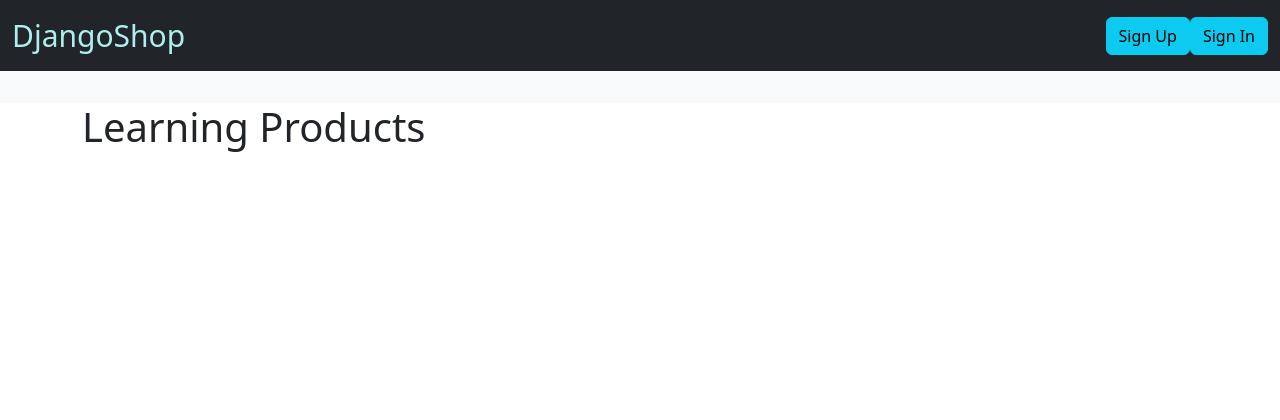
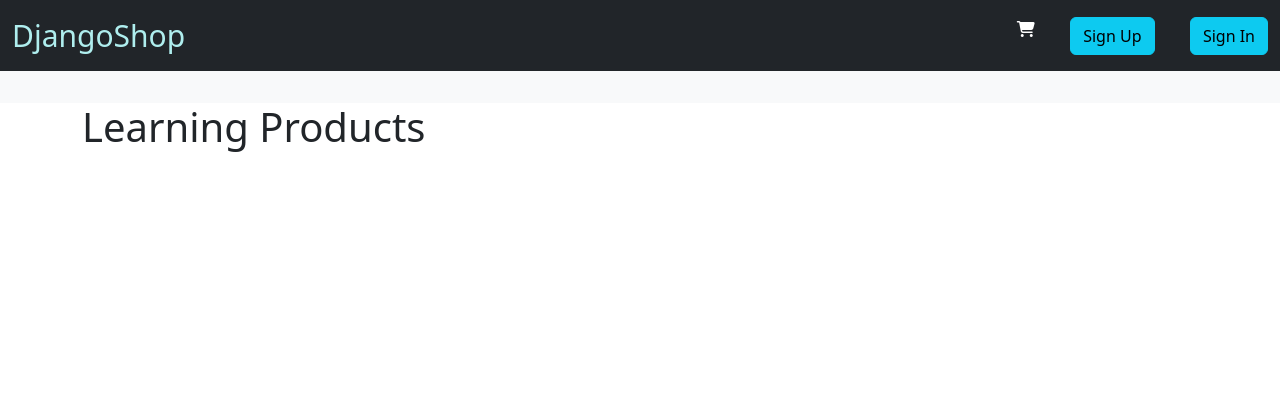
Before and after one commit to OleksandrTymchuk/django_store, a Django app: page / in a window 1280 px wide. Shown: the top 420 px of the page. Run offline with Django 4.2, Linux system fonts and the light colour scheme; data that the repository does not hold is empty; some libraries are stand-ins or nearby versions.

Commit message:
add cart pages

```diff
--- a/templates/base.html
+++ b/templates/base.html
@@ -16,10 +16,15 @@
         <button class="navbar-toggler" type="button" data-bs-toggle="collapse" data-bs-target="#navbarNav" aria-controls="navbarNav" aria-expanded="false" aria-label="Toggle navigation">
           <span class="navbar-toggler-icon"></span>
         </button>
-
       {% load menu_menuitems %}
         {% all_menu_items %}
         {% include 'menu_items_nav.html' %}
+            <div class="sign">
+                <div class="cart">
+                    <a href="{% url 'cart' %}">
+                        <i style="color: white;" class="fa-solid fa-cart-shopping"></i>
+                    </a>
+                </div>
             {% if request.user.is_authenticated %}
              <h3 class="user">{{ request.user.first_name }} {{ request.user.last_name }}</h3>
              <a type="button" class="btn btn-danger" href=" {% url 'logout' %}">Logout</a>
@@ -28,6 +33,7 @@
              <a type="button" class="btn btn-info" href=" {% url 'sign-in' %}">Sign In</a>
             {% endif %}
           </div>
+      </div>
     </nav>
     {% load categories %}
     {% all_categories %}
@@ -48,5 +54,6 @@
     </div>
 </footer>
 <script src="https://cdn.jsdelivr.net/npm/bootstrap@5.3.0-alpha1/dist/js/bootstrap.bundle.min.js" integrity="sha384-w76AqPfDkMBDXo30jS1Sgez6pr3x5MlQ1ZAGC+nuZB+EYdgRZgiwxhTBTkF7CXvN" crossorigin="anonymous"></script>
+<script src="https://kit.fontawesome.com/c913e977ab.js" crossorigin="anonymous"></script>
 </body>
 </html>
--- a/templates/products/details.html
+++ b/templates/products/details.html
@@ -9,8 +9,8 @@
         <a href="#">{{ product.user.first_name }} {{ product.user.last_name }}</a>
     </div>
     {% if product.user_id == request.user.id %}
-        <a href="{% url 'update_product' id=product.id %}" type="button" class="btn btn-warning">Edit</a>
+        <a href="{% url 'update_product' id=product.id %}" type="button" class="btn btn-lg btn-warning">Edit</a>
     {% endif %}
+        <a href="{% url 'add_to_cart' product_id=product.id %}" type="button" class="btn btn-lg btn-success">Add to Cart</a>
 </div>
-
 {% endblock %}
```
Also changed, not shown: templates/main/cart.html (added, +20 -0 lines).
